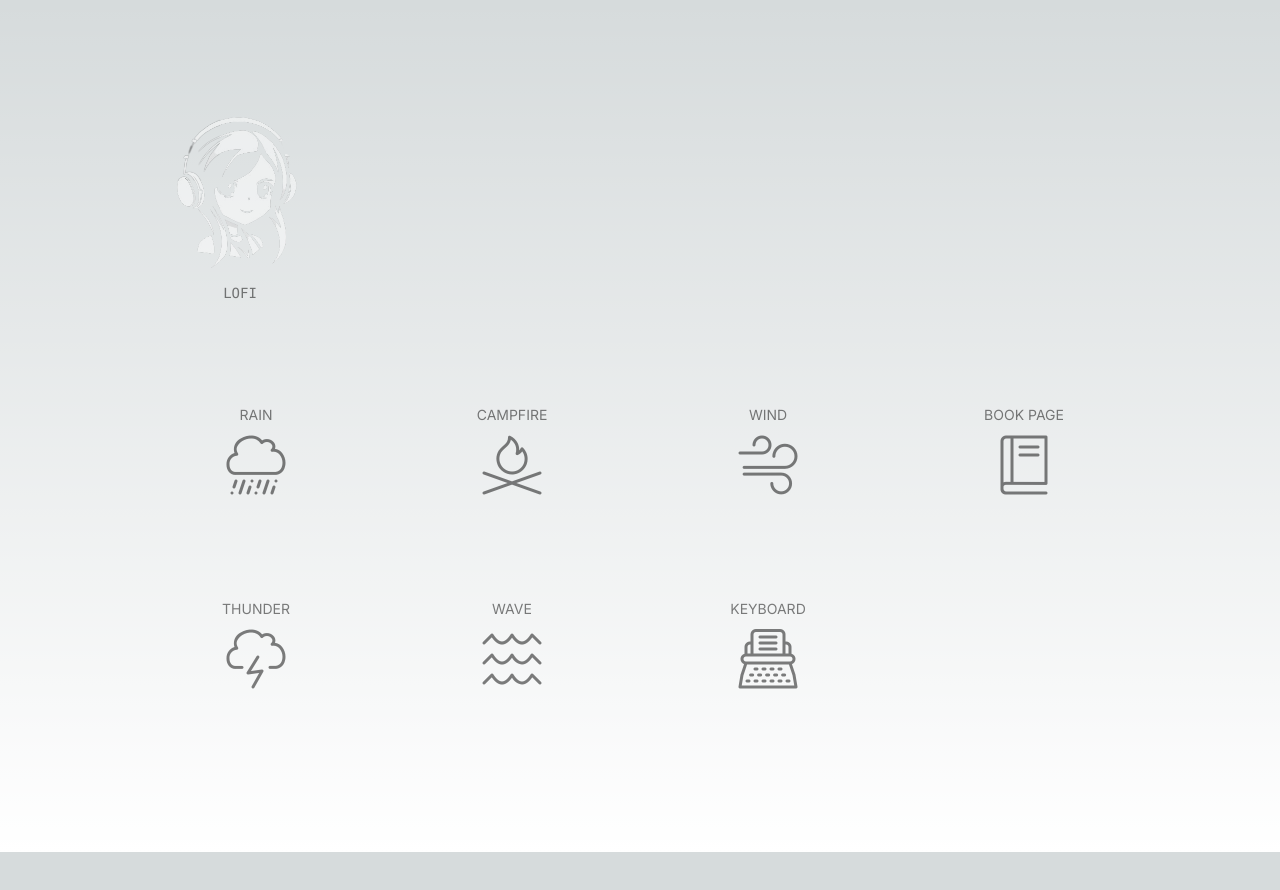
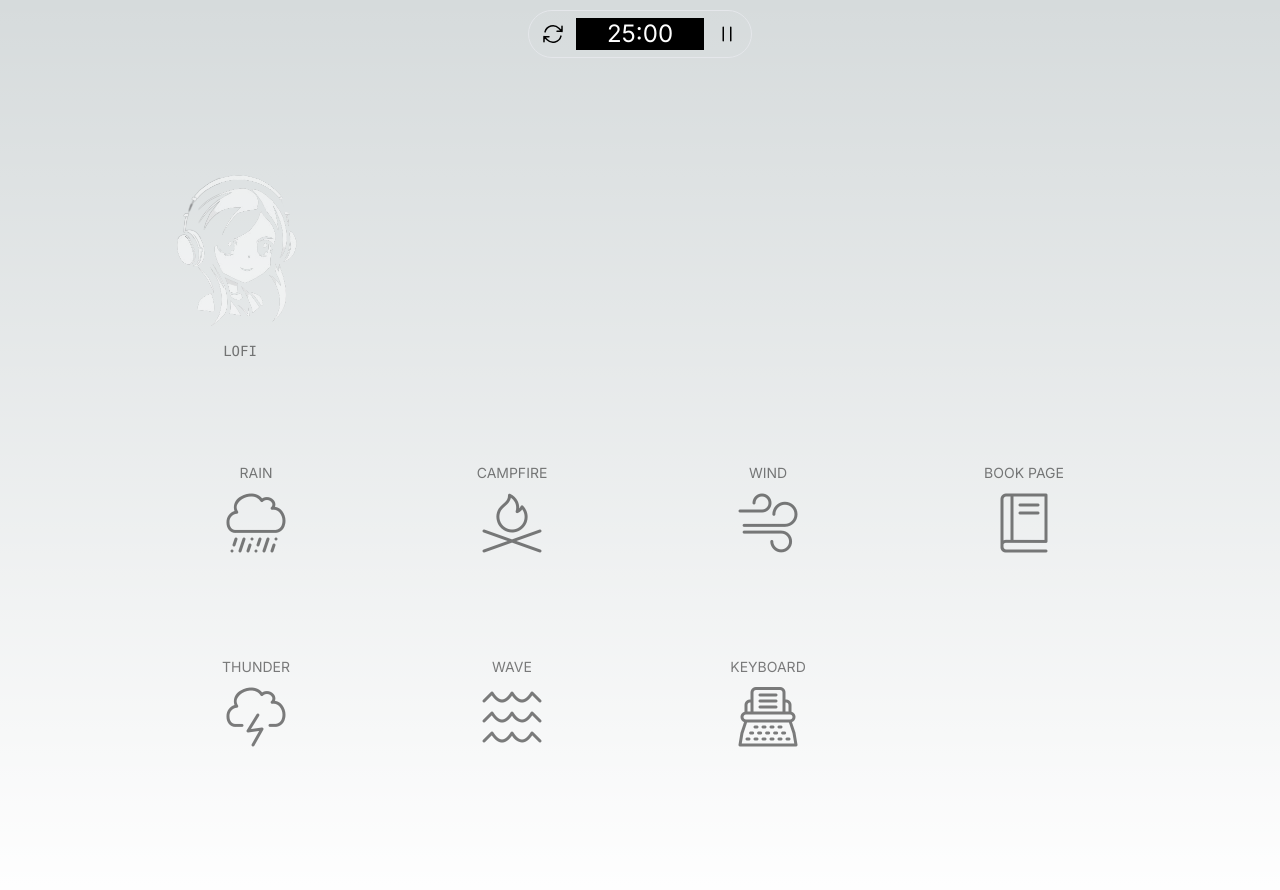
Before and after one commit to zVasO/foctopus, a Next.js app: page / in a window 1280 px wide. Shown: the top 890 px of the page. Before the commit the page ends 852 px from the top, so only its background shows below. Built offline with nearby package versions, Linux system fonts and the light colour scheme.

Commit message:
feat(pomodoro timer): start the design of the timer

```diff
--- a/app/page.tsx
+++ b/app/page.tsx
@@ -7,6 +7,7 @@ import '../public/css/jtbI.css'
 import '../public/css/jtbIB.css'
 import {ThemeProvider} from "@mui/material";
 import theme from "@/app/theme";
+import PomodoroTimer from "@/components/PomodoroTimer";
 
 export const metadata = {
     title: "Foctopus - homepage",
@@ -16,6 +17,7 @@ export const metadata = {
 export default function Home() {
     return (
         <ThemeProvider theme={theme}>
+            <PomodoroTimer/>
             <main className="flex min-h-screen flex-col items-center p-24">
                 <div className="z-10 max-w-5xl w-full items-center justify-between font-mono text-sm lg:flex mb-12">
                     <MusicCard name={"lofi"}/>
--- /dev/null
+++ b/components/PomodoroTimer.tsx
@@ -0,0 +1,68 @@
+"use client";
+
+import React, {useState} from "react";
+
+const PomodoroTimer = () => {
+    const [timer, setTimer] = useState('25:00')
+    const [isTimerRunning, setIsTimerRunning] = useState(false)
+
+
+    const handleChange = (event: React.ChangeEvent<HTMLInputElement>) => {
+        const newTimerValue = event.target.value;
+        formatTimer(newTimerValue);
+    };
+
+    const handleTimerPause = () => {
+        setIsTimerRunning(!isTimerRunning);
+    }
+
+    const formatTimer = (value: string) => {
+        if (value.length === 2 && timer.length === 3) {
+            value = value[0];
+        } else if (value.length === 3 && timer.length === 2) {
+            value = `${value.slice(0, 2)}:${value[2]}`;
+        }
+
+        setTimer(value);
+    };
+
+
+    return (
+        <div className={'flex justify-center mt-2.5'}>
+            <div className="border rounded-full h-12 w-56 flex justify-between items-center">
+                <div className="ml-3">
+                    <svg xmlns="http://www.w3.org/2000/svg" fill="none" viewBox="0 0 24 24" strokeWidth={1.5}
+                         stroke="currentColor" className="w-6 h-6">
+                        <path strokeLinecap="round" strokeLinejoin="round"
+                              d="M16.023 9.348h4.992v-.001M2.985 19.644v-4.992m0 0h4.992m-4.993 0l3.181 3.183a8.25 8.25 0 0013.803-3.7M4.031 9.865a8.25 8.25 0 0113.803-3.7l3.181 3.182m0-4.991v4.99"/>
+                    </svg>
+                </div>
+                <input
+                    type="text"
+                    id="timerInput"
+                    maxLength={5}
+                    pattern="[0-9]*"
+                    className={"border-none outline-0 focus:border-none text-white bg-black text-center w-32 text-2xl"}
+                    autoComplete="off"
+                    value={timer}
+                    onChange={handleChange}
+                />
+                <div className="mr-3" onClick={handleTimerPause}>
+                    {isTimerRunning
+                        ? <svg xmlns="http://www.w3.org/2000/svg" fill="none" viewBox="0 0 24 24" strokeWidth={1.5}
+                               stroke="currentColor" className="w-6 h-6">
+                            <path strokeLinecap="round" strokeLinejoin="round"
+                                  d="M5.25 5.653c0-.856.917-1.398 1.667-.986l11.54 6.348a1.125 1.125 0 010 1.971l-11.54 6.347a1.125 1.125 0 01-1.667-.985V5.653z"/>
+                        </svg>
+                        : <svg xmlns="http://www.w3.org/2000/svg" fill="none" viewBox="0 0 24 24" strokeWidth={1.5}
+                               stroke="currentColor" className="w-6 h-6">
+                            <path strokeLinecap="round" strokeLinejoin="round" d="M15.75 5.25v13.5m-7.5-13.5v13.5"/>
+                        </svg>
+
+                    }</div>
+            </div>
+        </div>
+    )
+}
+
+export default PomodoroTimer;
```
